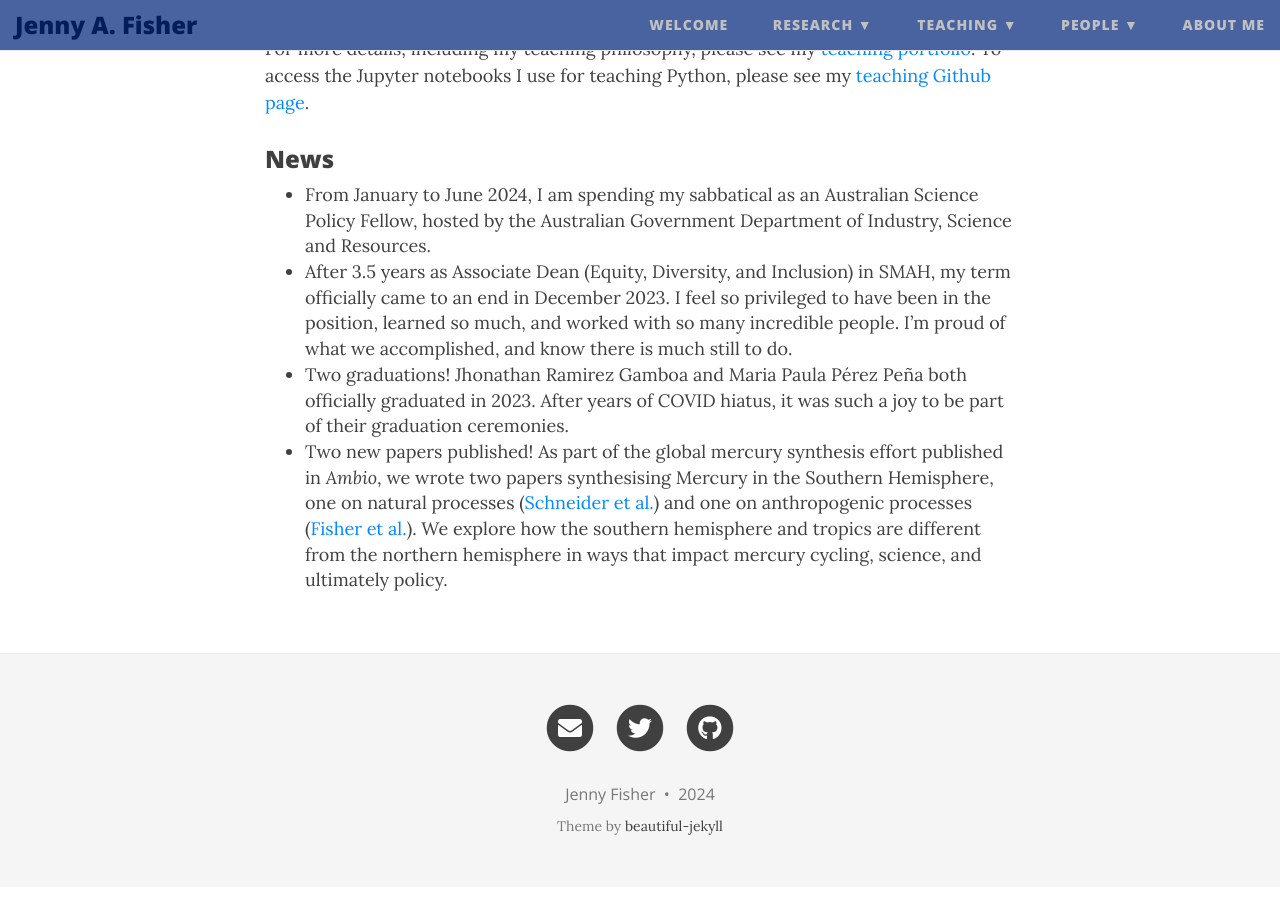
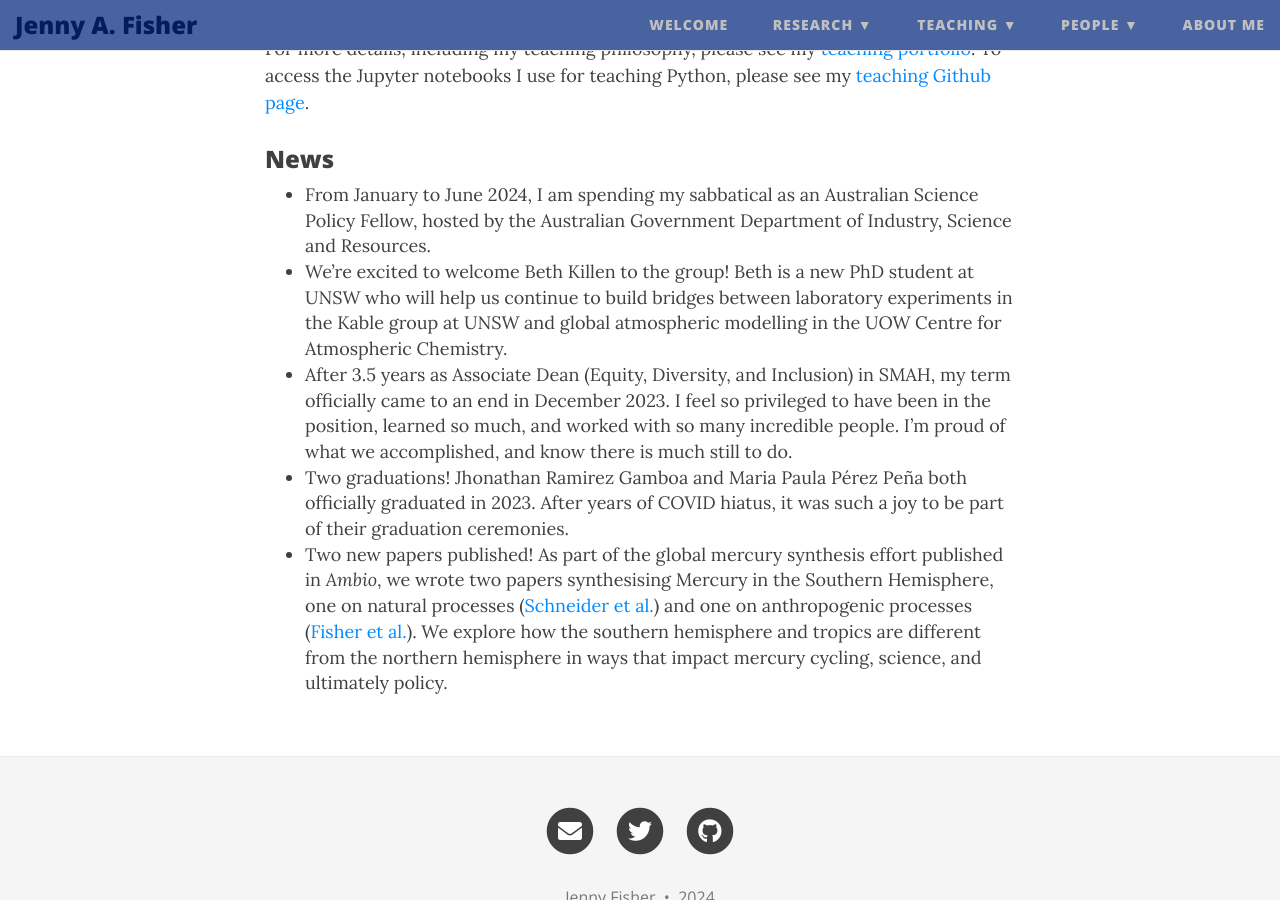
Before and after one commit to jennyfisher/jennyfisher.github.io, a Jekyll site: the page built from index.md, in a window 1280 px wide and 900 px high, scrolled down 810 px. Built offline with Jekyll 4.4.1, drawn with Linux system fonts in a browser that asks for light colours; nearby versions of some CDN libraries.

Commit message:
Update index.md

```diff
--- a/index.md
+++ b/index.md
@@ -24,8 +24,8 @@ My research centres on investigating the sources, chemical evolution, and transp
 I teach earth systems science and introductory programming to undergraduate students. For more details, including my teaching philosophy, please see my [teaching portfolio](https://sites.google.com/view/jfisher-teaching-portfolio/home). To access the Jupyter notebooks I use for teaching Python, please see my [teaching Github page](https://jennyfisher.github.io/computing-modelling-earthsci/).
 
 ### News
-
 - From January to June 2024, I am spending my sabbatical as an Australian Science Policy Fellow, hosted by the Australian Government Department of Industry, Science and Resources.
+- We're excited to welcome Beth Killen to the group! Beth is a new PhD student at UNSW who will help us continue to build bridges between laboratory experiments in the Kable group at UNSW and global atmospheric modelling in the UOW Centre for Atmospheric Chemistry.
 - After 3.5 years as Associate Dean (Equity, Diversity, and Inclusion) in SMAH, my term officially came to an end in December 2023. I feel so privileged to have been in the position, learned so much, and worked with so many incredible people. I'm proud of what we accomplished, and know there is much still to do.
 - Two graduations! Jhonathan Ramirez Gamboa and Maria Paula Pérez Peña both officially graduated in 2023. After years of COVID hiatus, it was such a joy to be part of their graduation ceremonies.
 - Two new papers published! As part of the global mercury synthesis effort published in *Ambio*, we wrote two papers synthesising Mercury in the Southern Hemisphere, one on natural processes ([Schneider et al.](https://link.springer.com/article/10.1007/s13280-023-01832-5)) and one on anthropogenic processes ([Fisher et al.](https://link.springer.com/article/10.1007/s13280-023-01840-5)). We explore how the southern hemisphere and tropics are different from the northern hemisphere in ways that impact mercury cycling, science, and ultimately policy.
```
